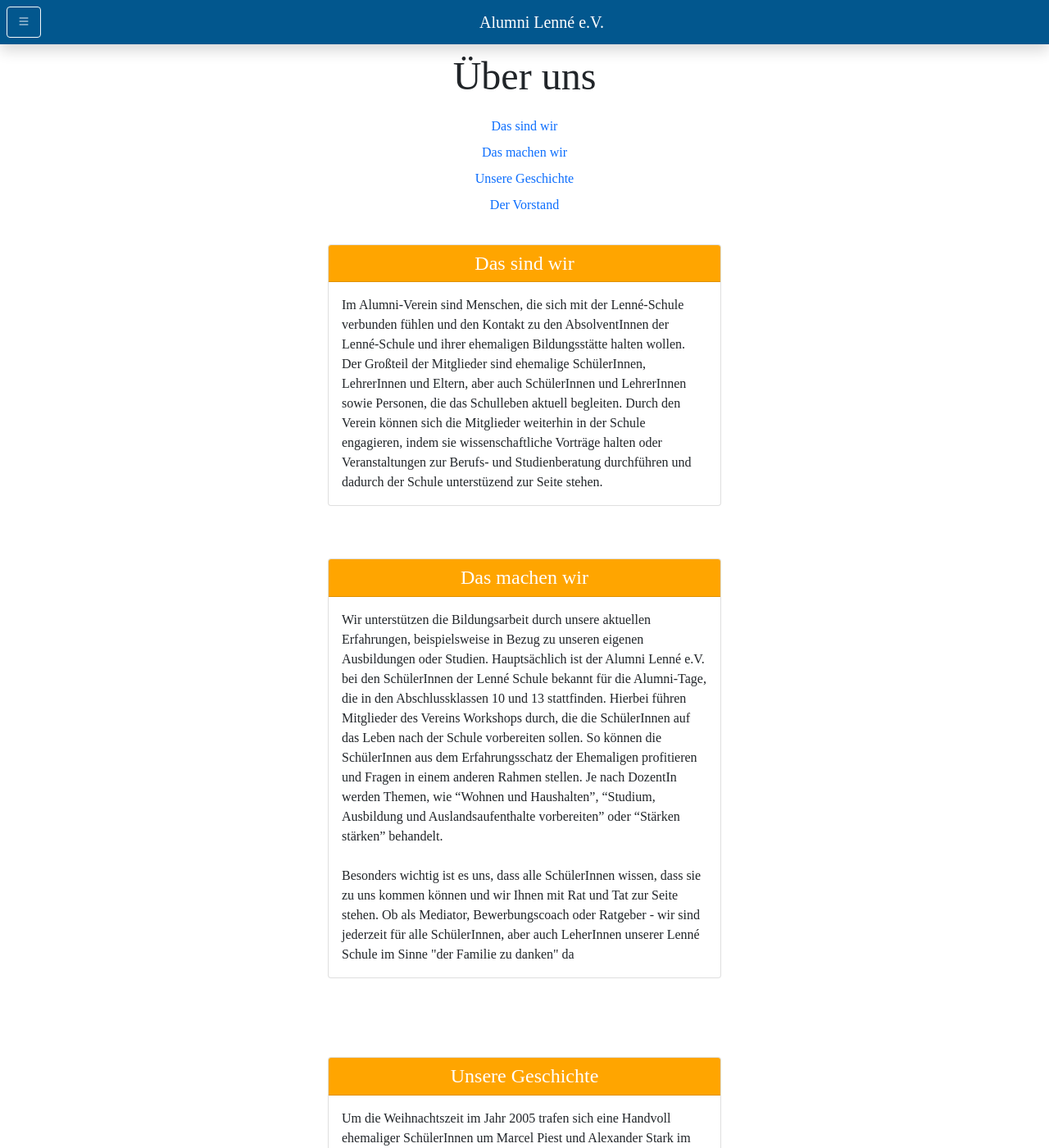
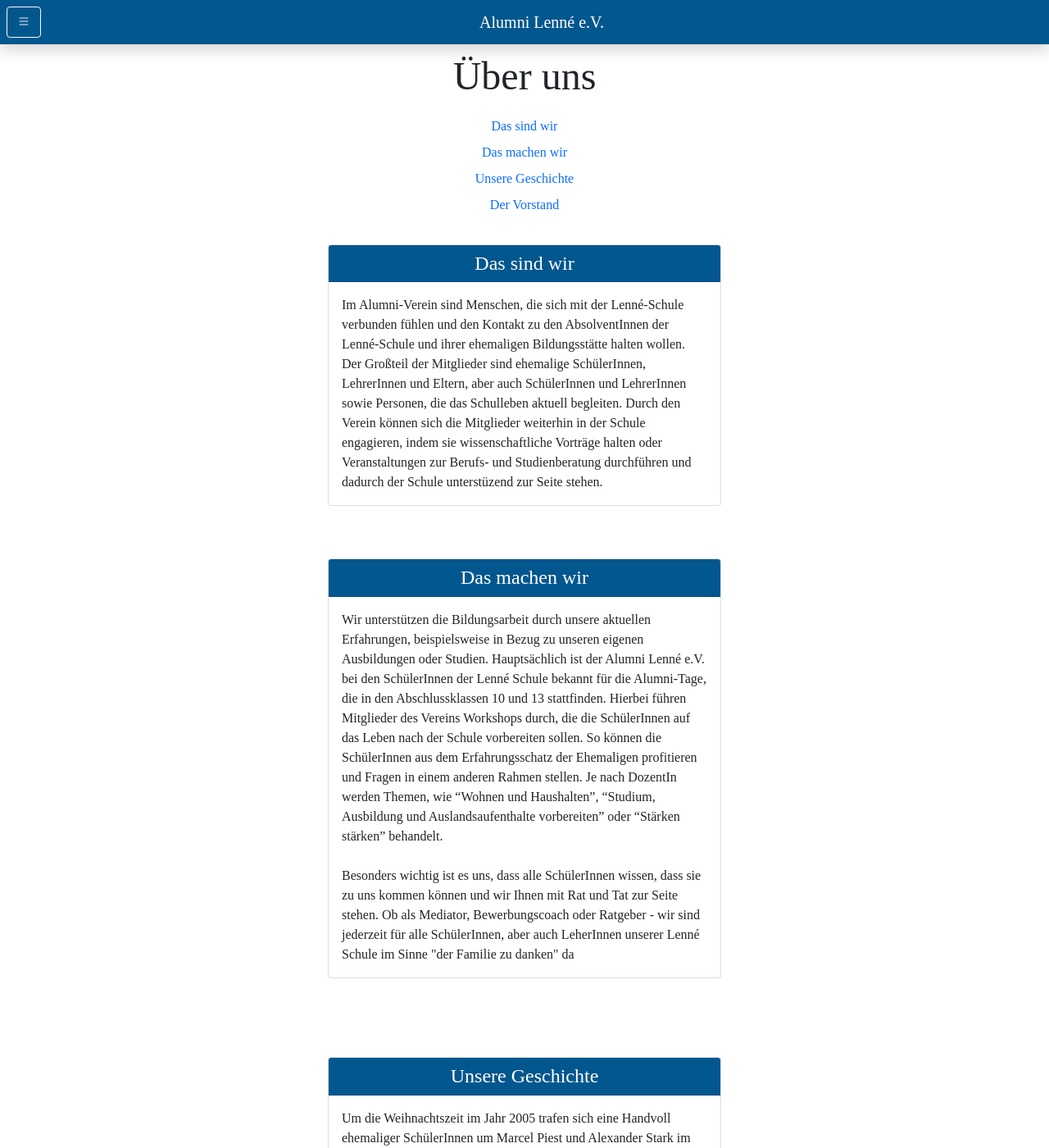
Before and after one commit to alumni-lenne/alumnipage, a Jekyll site: the page built from about.html, in a window 1280 px wide and 1400 px high. Shown: the whole window at 82% size. Built offline with Jekyll 4.4.1, drawn with Linux system fonts in a browser that asks for light colours; some web fonts are replaced.

Commit message:
Fix Card Header Color

```diff
--- a/_sass/main.scss
+++ b/_sass/main.scss
@@ -80,6 +80,10 @@ nav {
   margin: auto !important
 }
 
+.card-header {
+  background-color: $mainBlue;
+}
+
 input {
   border-top-style: hidden;
   border-right-style: hidden;
--- a/about.html
+++ b/about.html
@@ -21,7 +21,7 @@ tags: "Alumni, Geschichte, Vorstand, Tätigkeit, Vorstellung"
 
     <div class="d-flex flex-column justify-content-center align-items-center">
     <div id="aboutus" class="card mt-3 mb-5" style="max-width:60ch">
-        <div class="card-header pb-0 text-white" style="background-color: orange;">
+        <div class="card-header pb-0 text-white">
             <h4>Das sind wir</h4>
         </div>
         <div class="card-body">
@@ -37,7 +37,7 @@ tags: "Alumni, Geschichte, Vorstand, Tätigkeit, Vorstellung"
       </div>
 
     <div id="angebot" class="card mt-3 mb-5" style="max-width:60ch">
-        <div class="card-header pb-0 text-white" style="background-color: orange;">
+        <div class="card-header pb-0 text-white">
             <h4>Das machen wir</h4>
         </div>
         <div class="card-body">
@@ -56,7 +56,7 @@ tags: "Alumni, Geschichte, Vorstand, Tätigkeit, Vorstellung"
       </div>
 
       <div id="geschichte" class="card my-5" style="max-width:60ch">
-        <div class="card-header pb-0 text-white" style="background-color: orange;">
+        <div class="card-header pb-0 text-white">
             <h4>Unsere Geschichte</h4>
         </div>
         <div class="card-body">
```
